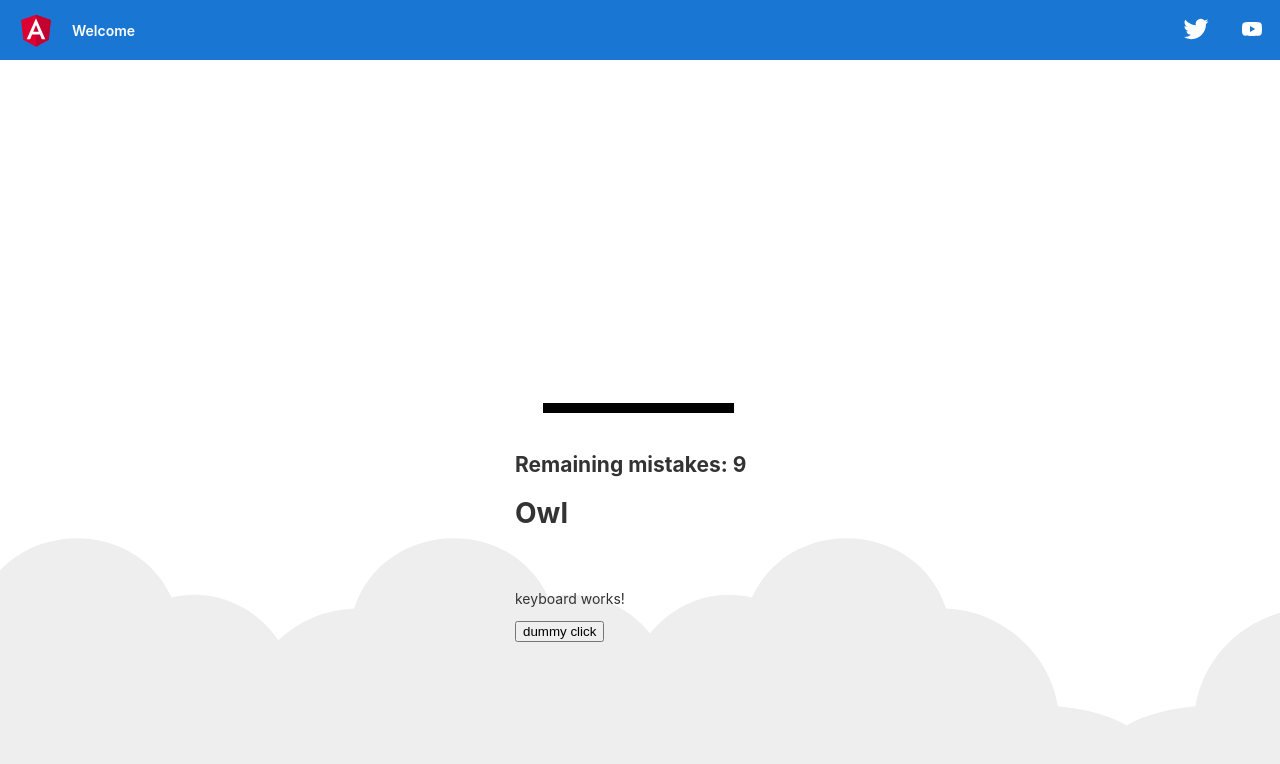
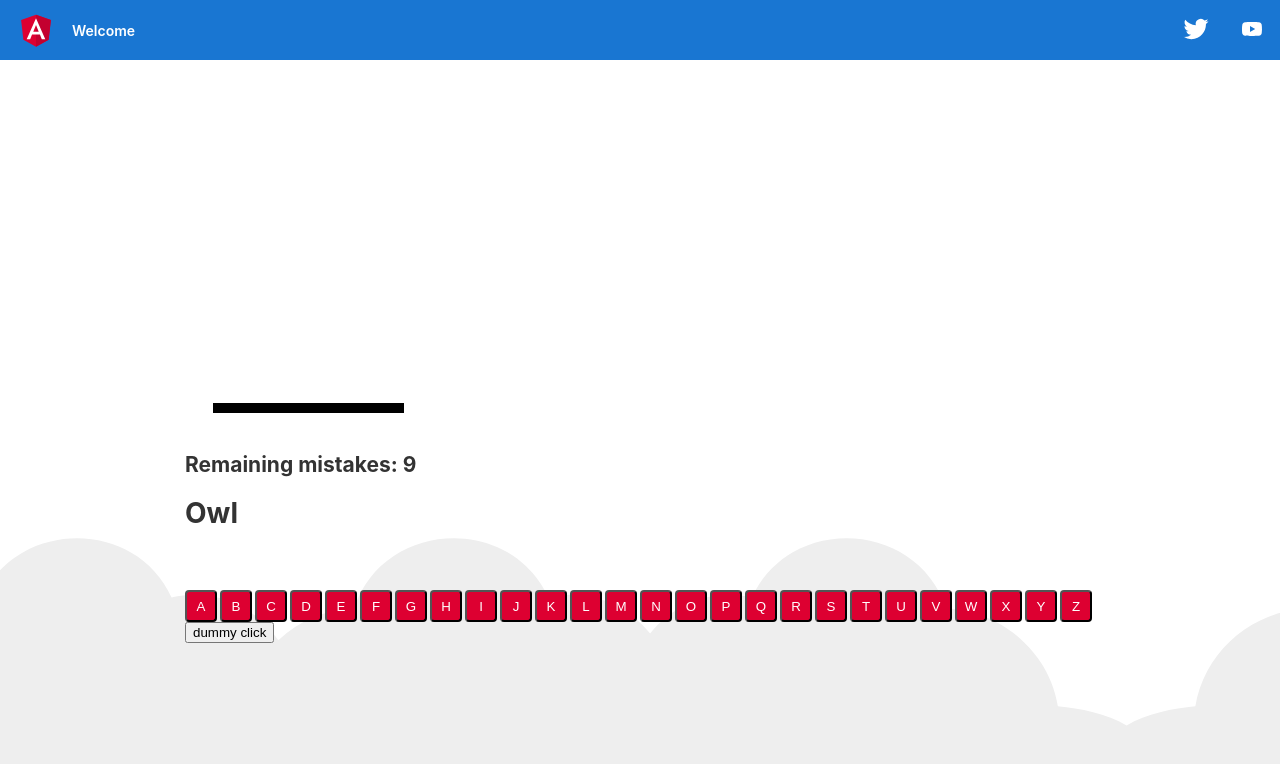
Before and after one commit to Sorsi/hangman, an Angular app: page / in a window 1280 px wide. Shown: the top 764 px of the page. Built offline with nearby package versions, Linux system fonts and the light colour scheme.

Commit message:
updated keyboard component

```diff
--- a/src/app/components/keyboard/keyboard.component.html
+++ b/src/app/components/keyboard/keyboard.component.html
@@ -1 +1,9 @@
-<p>keyboard works!</p>
+<div class="keyboard">
+	<div class="keys">
+		<button class="key btn" *ngFor="let key of keys" [disabled]="key.guessed" (click)="onKeyClick(key)">
+			<div class="key-char">
+				{{key.value}}
+			</div>
+		</button>
+	</div>
+</div>
--- a/src/app/components/keyboard/keyboard.component.scss
+++ b/src/app/components/keyboard/keyboard.component.scss
@@ -0,0 +1,20 @@
+button {
+	min-width: 2rem;
+	min-height: 2rem;
+	border-radius: 4px;
+	background-color: rgb(221, 0, 49);
+	color: white;
+	margin-right: 3px;
+	cursor: pointer;
+
+	&:hover {
+		&:not(:disabled) {
+			opacity: 0.7;
+		}
+	}
+
+	&:disabled {
+		background-color: rgb(218, 115, 137);
+		cursor: not-allowed;
+	}
+}
--- a/src/app/components/keyboard/keyboard.component.ts
+++ b/src/app/components/keyboard/keyboard.component.ts
@@ -1,15 +1,37 @@
-import { Component, OnInit } from '@angular/core';
+import { Component, EventEmitter, Input, OnInit, Output } from '@angular/core';
+import { ICharacter } from 'src/app/interfaces/interfaces';
+import { ALPHABET } from 'src/assets/alphatbet';
 
 @Component({
   selector: 'app-keyboard',
   templateUrl: './keyboard.component.html',
-  styleUrls: ['./keyboard.component.scss']
+  styleUrls: ['./keyboard.component.scss'],
 })
 export class KeyboardComponent implements OnInit {
+  @Input() question: string;
+  @Output() keyPressed = new EventEmitter<string>();
 
-  constructor() { }
+  keys: ICharacter[];
+
+  constructor() {
+    this.question = '';
+    this.keys = [];
+  }
 
   ngOnInit(): void {
+    this.keys = ALPHABET.map((key) => {
+      return {
+        value: key,
+        guessed: false,
+      };
+    });
   }
 
+  onKeyClick(key: ICharacter): void {
+    if (key.guessed) {
+      return;
+    }
+    key.guessed = true;
+    this.keyPressed.emit(key.value);
+  }
 }
```
Also changed, not shown: 1 other file (tests, documents, lock files or other folders).
